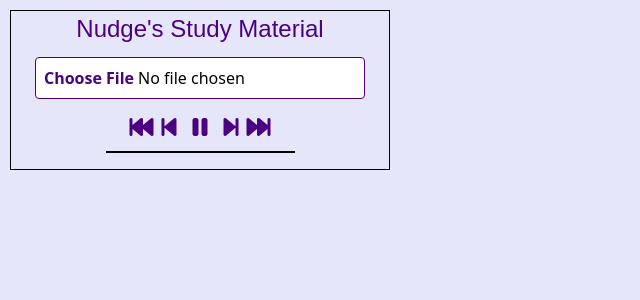
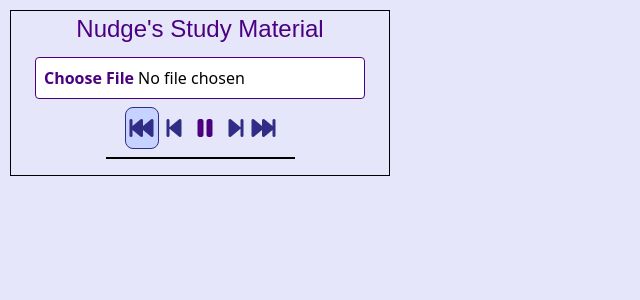
Before and after one commit to tremckinley/nudge-react-app, a React (Vite) app: page / in a window 1280 px wide. Shown: the top 300 px of the page, without its empty margins (0-640 px from the left). Built offline with nearby package versions, Linux system fonts and the light colour scheme; a web font is replaced by a local one.

Commit message:
refactor: replace icons with buttons in FlashCardContainer for improved accessibility

```diff
--- a/src/FlashCard/FlashCardContainer.jsx
+++ b/src/FlashCard/FlashCardContainer.jsx
@@ -9,12 +9,12 @@ export default function FlashCardContainer(props) {
 
     return (
         <div className="flex flex-col items-center justify-center my-2">
-            <div className="text-2xl text-[indigo] mb-2">
-                <i className="fa-solid fa-backward-fast" tooltip="Go Back 3" onClick={() => handleLeftClick(true)}></i>
-                <i className="fa-solid fa-backward-step ml-2 mr-4" tooltip="Go Back 1" onClick={() => handleLeftClick()}></i>
-                <i className={"fa-solid mt-2 text-2xl " + (paused ? "text-blue-400 fa-play" : "text-[indigo] fa-pause")} onClick={() => handlePause()}></i>
-                <i className="fa-solid fa-forward-step mr-2 ml-4" onClick={() => handleRightClick()}></i>
-                <i className="fa-solid fa-forward-fast" onClick={() => handleRightClick(true)}></i>
+            <div className="text-2xl text-indigo-900 mb-2">
+                <button className="border p-1 rounded-lg bg-indigo-200"><i className="fa-solid fa-backward-fast" title="Go Back 3" onClick={() => handleLeftClick(true)}></i></button>
+                <button><i className="fa-solid fa-backward-step ml-2 mr-4" title="Go Back 1" onClick={() => handleLeftClick()}></i></button>
+                <button><i className={"fa-solid mt-2 text-2xl " + (paused ? "text-blue-400 fa-play" : "text-[indigo] fa-pause")} onClick={() => handlePause()}></i></button>
+                <button><i className="fa-solid fa-forward-step mr-2 ml-4" onClick={() => handleRightClick()}></i></button>
+                <button><i className="fa-solid fa-forward-fast" onClick={() => handleRightClick(true)}></i></button>
             </div>
             <hr></hr>
             <section className="flex flex-col mx-4 mt-2">
```
Also changed, not shown: todo.txt (added).
